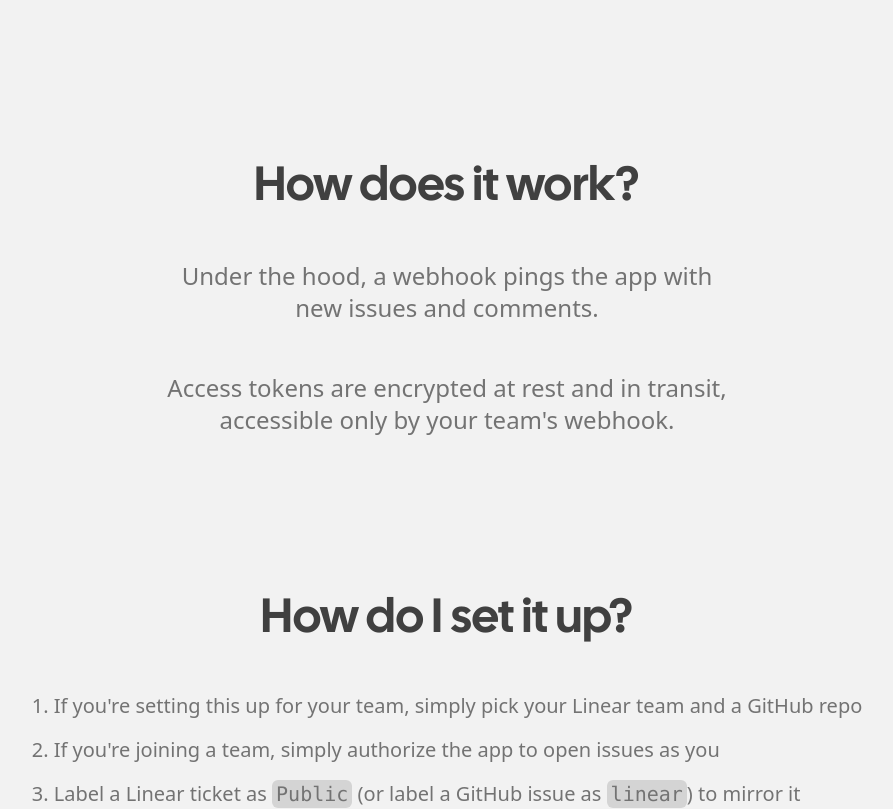
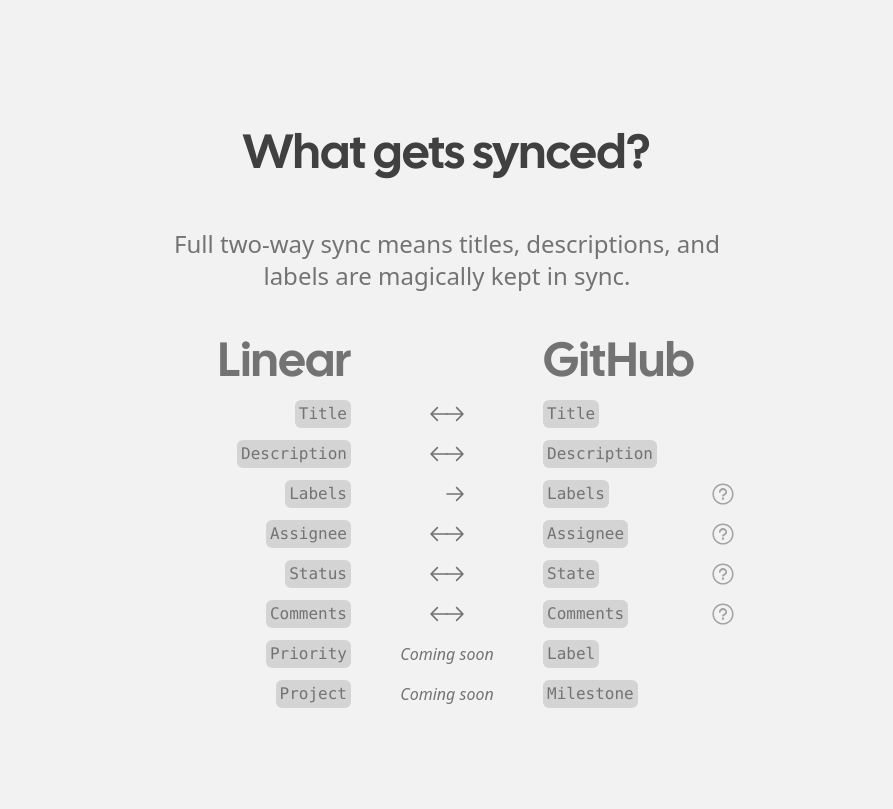
Before and after one commit to eyasudev/synclinear.com, a Next.js app: page / in a window 1280 px wide. Shown: the part 1260-2069 px from the top of the page, without its empty margins (193-1086 px from the left). Built offline with nearby package versions, Linux system fonts and the light colour scheme.

Commit message:
Add table of synced entities to landing page

```diff
--- a/components/Landing.tsx
+++ b/components/Landing.tsx
@@ -1,21 +1,79 @@
-import { ArrowUpIcon } from "@radix-ui/react-icons";
-import React from "react";
+import {
+    ArrowLeftIcon,
+    ArrowRightIcon,
+    ArrowUpIcon,
+    QuestionMarkCircledIcon
+} from "@radix-ui/react-icons";
+import React, { Fragment } from "react";
 import { GENERAL } from "../utils/constants";
 import GitHubLogo from "./icons/GitHubLogo";
+import Tooltip from "./Tooltip";
 
 const Landing = () => {
     return (
         <section className="w-screen min-h-screen center gap-40 py-40 px-6">
             <div className="space-y-12 text-center max-w-xl">
                 <h2>What does it do?</h2>
-                <h3>
-                    This app lets you mirror Linear tickets to public GitHub
-                    issues, comments and all.
-                </h3>
+                <h3>This app lets you mirror Linear and GitHub issues.</h3>
                 <h3>
                     This way, open-source teams can chat with contributors
                     without giving access to an internal Linear team.
                 </h3>
+            </div>
+            <div className="space-y-12 text-center max-w-xl">
+                <h2>What gets synced?</h2>
+                <h3>
+                    Full two-way sync means titles, descriptions, and labels are
+                    magically kept in sync.
+                </h3>
+                <div className="grid grid-cols-3 font-tertiary gap-y-3">
+                    <>
+                        <h2 className="text-right font-tertiary">Linear</h2>
+                        <div />
+                        <h2 className="text-left font-tertiary">GitHub</h2>
+                    </>
+                    {GENERAL.SYNCED_ITEMS.map(
+                        ({
+                            linearField,
+                            githubField,
+                            toGithub,
+                            toLinear,
+                            notes
+                        }) => (
+                            <Fragment key={`${linearField}-${githubField}`}>
+                                <code className="ml-auto">{linearField}</code>
+                                <div className="center !flex-row">
+                                    {!toLinear && !toGithub ? (
+                                        <span className="italic">
+                                            Coming soon
+                                        </span>
+                                    ) : (
+                                        <>
+                                            {toLinear ? (
+                                                <ArrowLeftIcon className="w-6 h-6 translate-x-1" />
+                                            ) : (
+                                                <div className="w-6 h-6" />
+                                            )}
+                                            {toGithub ? (
+                                                <ArrowRightIcon className="w-6 h-6 -translate-x-1" />
+                                            ) : (
+                                                <div className="w-6 h-6" />
+                                            )}
+                                        </>
+                                    )}
+                                </div>
+                                <div className="flex justify-between">
+                                    <code>{githubField}</code>
+                                    {notes && (
+                                        <Tooltip content={notes}>
+                                            <QuestionMarkCircledIcon className="w-6 h-6 text-gray-400 hover:font-secondary transition-colors duration-200" />
+                                        </Tooltip>
+                                    )}
+                                </div>
+                            </Fragment>
+                        )
+                    )}
+                </div>
             </div>
             <div className="space-y-12 text-center max-w-xl">
                 <h2>How does it work?</h2>
@@ -74,7 +132,10 @@
             <div className="space-y-12 max-w-xl text-center center">
                 <h2 className="text-center">Pricing</h2>
                 <h3>
-                    SyncLinear.com is completely free. If you want to donate, subscribe to a <a href="https://cal.com/pricing">Cal.com</a> or <a href="https://neat.run">Neat</a> plan to support the development.
+                    SyncLinear.com is completely free. If you want to donate,
+                    subscribe to a <a href="https://cal.com/pricing">Cal.com</a>{" "}
+                    or <a href="https://neat.run">Neat</a> plan to support the
+                    development.
                 </h3>
             </div>
         </section>
--- /dev/null
+++ b/components/Tooltip.tsx
@@ -0,0 +1,27 @@
+import * as RadixTooltip from "@radix-ui/react-tooltip";
+
+export default function Tooltip({ children, content }) {
+    return (
+        <RadixTooltip.Provider>
+            <RadixTooltip.Root delayDuration={200}>
+                <RadixTooltip.Trigger>{children}</RadixTooltip.Trigger>
+                <RadixTooltip.Portal>
+                    <RadixTooltip.Content
+                        side="right"
+                        sideOffset={5}
+                        align="center"
+                        className="text-gray-100 bg-gray-600 p-2 rounded-md text-sm"
+                    >
+                        {content}
+                        <RadixTooltip.Arrow
+                            offset={5}
+                            width={11}
+                            height={5}
+                            className="fill-gray-700"
+                        />
+                    </RadixTooltip.Content>
+                </RadixTooltip.Portal>
+            </RadixTooltip.Root>
+        </RadixTooltip.Provider>
+    );
+}
--- a/package.json
+++ b/package.json
@@ -11,6 +11,7 @@
     "devDependencies": {
         "@octokit/openapi-types": "^12.4.0",
         "@octokit/webhooks-types": "^5.8.0",
+        "@radix-ui/react-tooltip": "^1.0.2",
         "@types/node": "^17.0.45",
         "@types/react": "18.0.19",
         "autoprefixer": "^10.4.9",
--- a/styles/globals.css
+++ b/styles/globals.css
@@ -10,7 +10,7 @@
 
 @layer base {
     html {
-        @apply font-secondary bg-[#F2F2F2];
+        @apply font-secondary bg-cal-gray;
     }
     h1 {
         @apply text-7xl font-bold font-primary font-cal-sans;
@@ -21,7 +21,7 @@
     h3 {
         @apply text-2xl font-tertiary;
     }
-    button {
+    button:not([data-state]) {
         @apply border-2 border-gray-900 disabled:border-gray-400 font-primary disabled:font-tertiary font-medium text-xl p-3 h-14 w-full max-w-md rounded-[2rem] enabled:hover:rounded-2xl transition-rounded flex items-center justify-center;
     }
     button > span {
@@ -34,7 +34,7 @@
         @apply w-full bg-transparent grow p-3 text-ellipsis;
     }
     code {
-        @apply bg-gray-300 py-0.5 px-1 rounded-md;
+        @apply bg-gray-300 py-0.5 px-1 rounded-md max-w-min;
     }
     a {
         @apply hover:font-tertiary font-semibold transition-colors;
--- a/tailwind.config.js
+++ b/tailwind.config.js
@@ -24,7 +24,8 @@
             purple: colors.purple,
             indigo: colors.indigo,
             blue: colors.blue,
-            green: colors.green
+            green: colors.green,
+            "cal-gray": "#f2f2f2"
         }
     },
     plugins: []
--- a/utils/constants.ts
+++ b/utils/constants.ts
@@ -37,5 +37,54 @@
 export const GENERAL = {
     APP_NAME: "Linear-GitHub Sync",
     APP_URL: "https://synclinear.com",
-    CONTRIBUTE_URL: "https://github.com/calcom/linear-to-github"
+    CONTRIBUTE_URL: "https://github.com/calcom/linear-to-github",
+    SYNCED_ITEMS: [
+        {
+            linearField: "Title",
+            githubField: "Title",
+            toGithub: true,
+            toLinear: true
+        },
+        {
+            linearField: "Description",
+            githubField: "Description",
+            toGithub: true,
+            toLinear: true
+        },
+        {
+            linearField: "Labels",
+            githubField: "Labels",
+            toGithub: true,
+            notes: "GitHub labels will be created if they don't yet exist"
+        },
+        {
+            linearField: "Assignee",
+            githubField: "Assignee",
+            toGithub: true,
+            toLinear: true,
+            notes: "For authenticated users only. Silently ignored otherwise."
+        },
+        {
+            linearField: "Status",
+            githubField: "State",
+            toGithub: true,
+            toLinear: true,
+            notes: "eg. Closed issue in GitHub will be marked as Done in Linear"
+        },
+        {
+            linearField: "Comments",
+            githubField: "Comments",
+            toGithub: true,
+            toLinear: true,
+            notes: "GitHub comments by non-members are ignored"
+        },
+        {
+            linearField: "Priority",
+            githubField: "Label"
+        },
+        {
+            linearField: "Project",
+            githubField: "Milestone"
+        }
+    ]
 };
```
Also changed, not shown: 1 other file (tests, documents, lock files or other folders).
